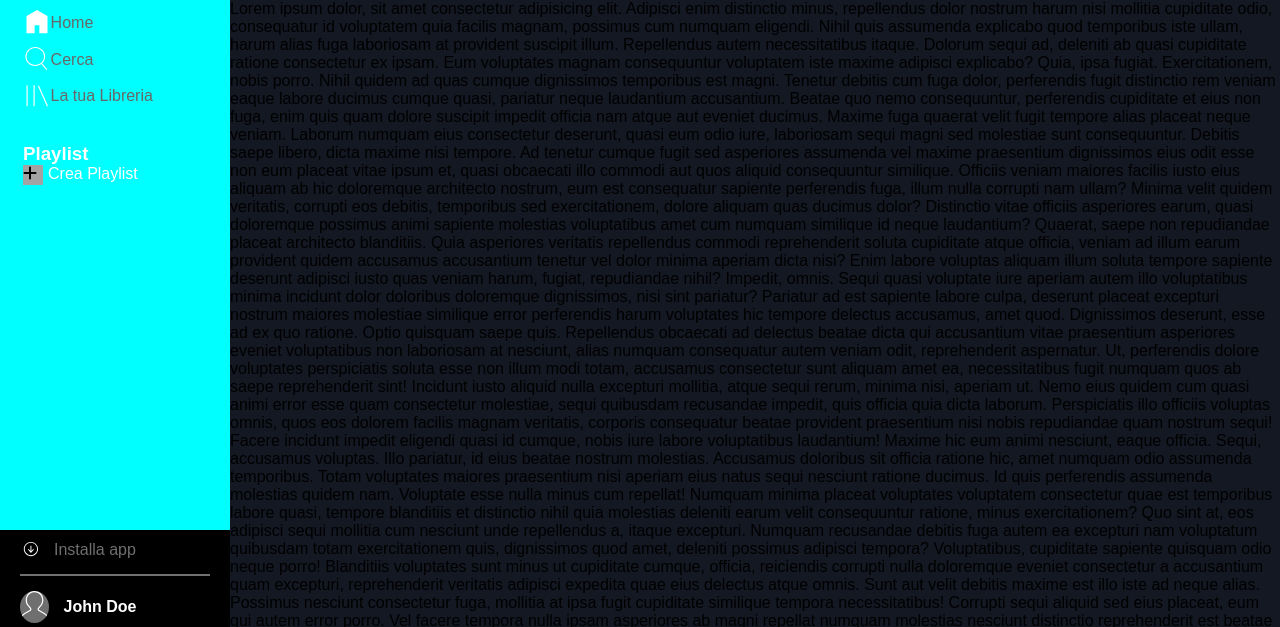
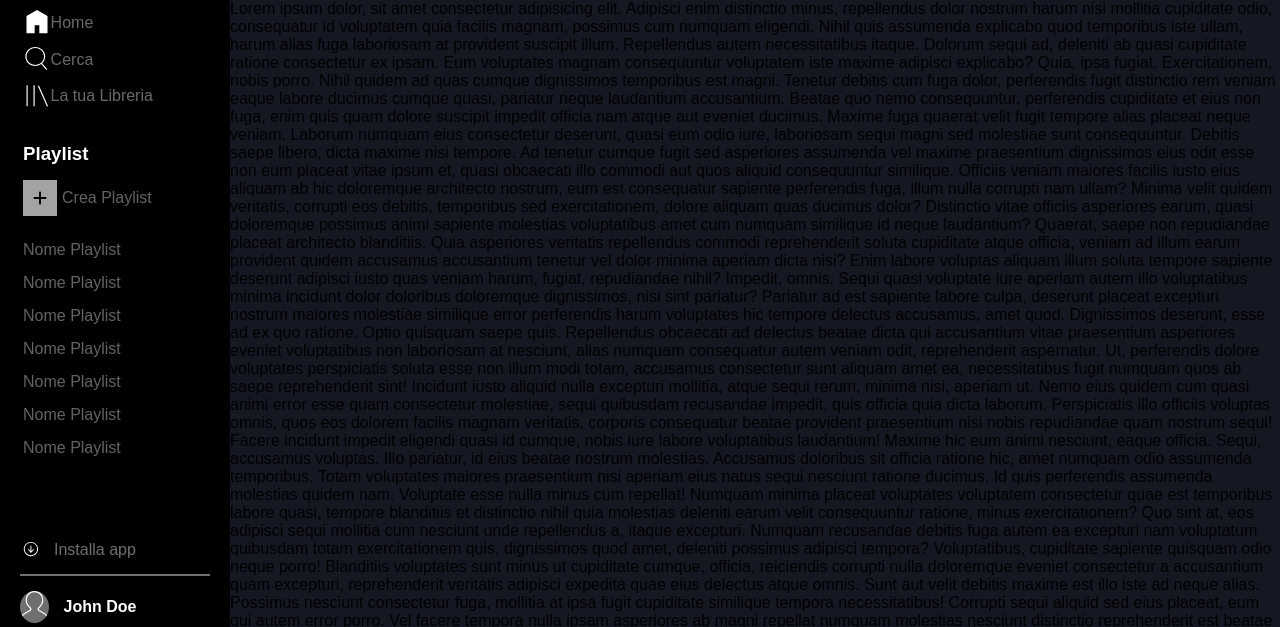
Before and after one commit to zeno-citiulo/html-css-spotifyweb, a plain HTML site: page index.html in a window 1280 px wide. Shown: the part 80-707 px from the top of the page. Drawn offline with Linux system fonts and the light colour scheme.

Commit message:
[finished] side bar

```diff
--- a/assets/css/style.css
+++ b/assets/css/style.css
@@ -16,10 +16,10 @@ body{
   font-family: Arial, Helvetica, sans-serif;
 }
 
+/* SIDE BAR SECTION TOP */
 
 .main-wrapper{
   height: 100vh;
-  background-color: blue;
 }
 
 main{
@@ -35,7 +35,7 @@ aside{
 
 aside .top{
   height: calc(100% - 100px);
-  background-color: aqua;
+  background-color: #000000;
 }
 
 .section-top .home{
@@ -79,6 +79,7 @@ aside .top{
 .playlist{
   vertical-align: middle;
   display: flex;
+  margin-top: 15px;
 }
 
 .playlist i{
@@ -89,9 +90,30 @@ aside .top{
 
 .playlist .box{
   background-color: #A3A3A3;
-  width: 20px;
-  height: 20px;
+  padding: 10px 10px;
+
 }
+
+.playlist p{
+  margin-top: 5%;
+  color: #636363;
+}
+
+.name-playlist{
+  height: 270px;
+  overflow: auto;
+}
+
+.name-playlist span{
+  color: #636363;
+}
+
+.name-playlist li{
+  margin-top: 15px;
+}
+
+
+/* SIDE BAR SECTION BOTTOM */
 
 aside .bottom{
   height: 100px;
@@ -123,6 +145,7 @@ aside .bottom{
 .playlist{
   color: white;
 }
+
 
 .section-bottom{
   display: flex;
@@ -187,6 +210,9 @@ footer{
   background-color: gray;
 }
 
+
+/* RESPONSIVE */
+
 @media screen and (max-widith:600px){
     aside{
       width: 50px;
--- a/index.html
+++ b/index.html
@@ -30,6 +30,31 @@
             <div class="playlist">
               <i class="fa-solid fa-plus box" style="color: #000000;"></i>
               <p>Crea Playlist</p>
+            </div>
+            <div class="name-playlist">
+              <ul>
+                <li>
+                  <span>Nome Playlist</span>
+                </li>
+                <li>
+                  <span>Nome Playlist</span>
+                </li>
+                <li>
+                  <span>Nome Playlist</span>
+                </li>
+                <li>
+                  <span>Nome Playlist</span>
+                </li>
+                <li>
+                  <span>Nome Playlist</span>
+                </li>
+                <li>
+                  <span>Nome Playlist</span>
+                </li>
+                <li>
+                  <span>Nome Playlist</span>
+                </li>
+              </ul>
             </div>
           </div>
         </div>
```
